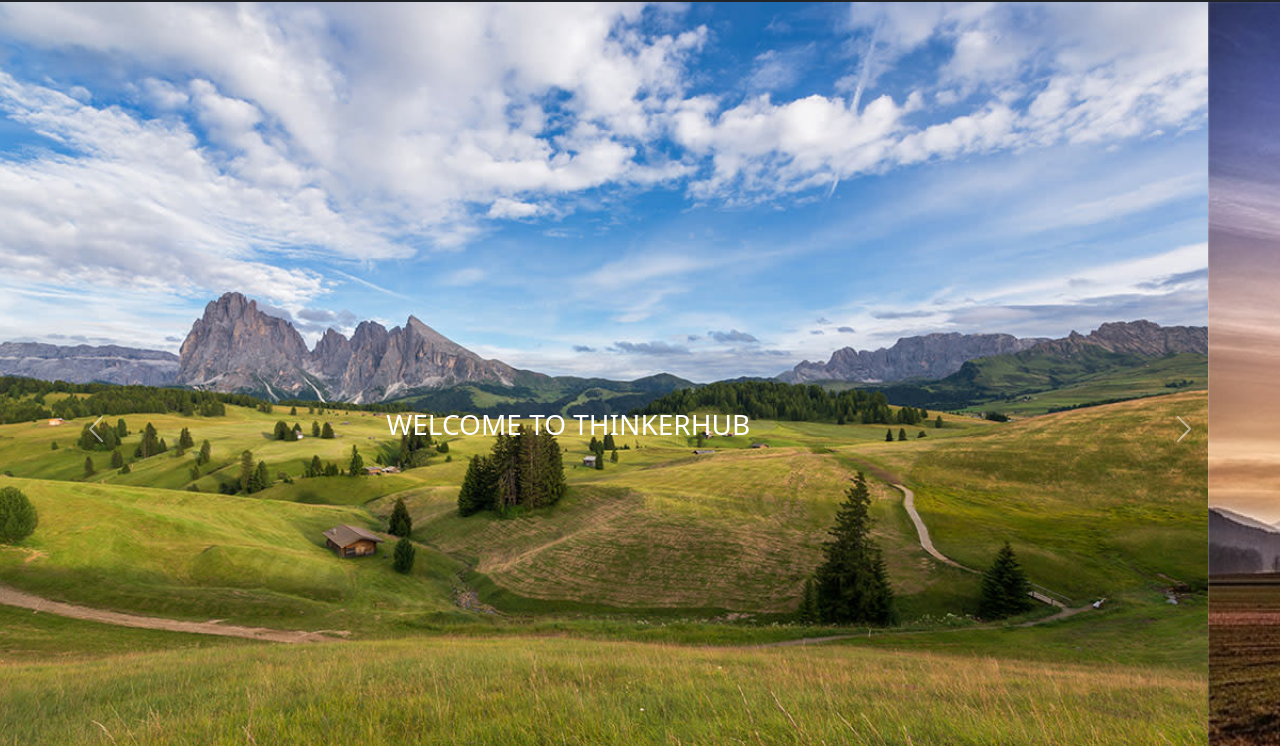
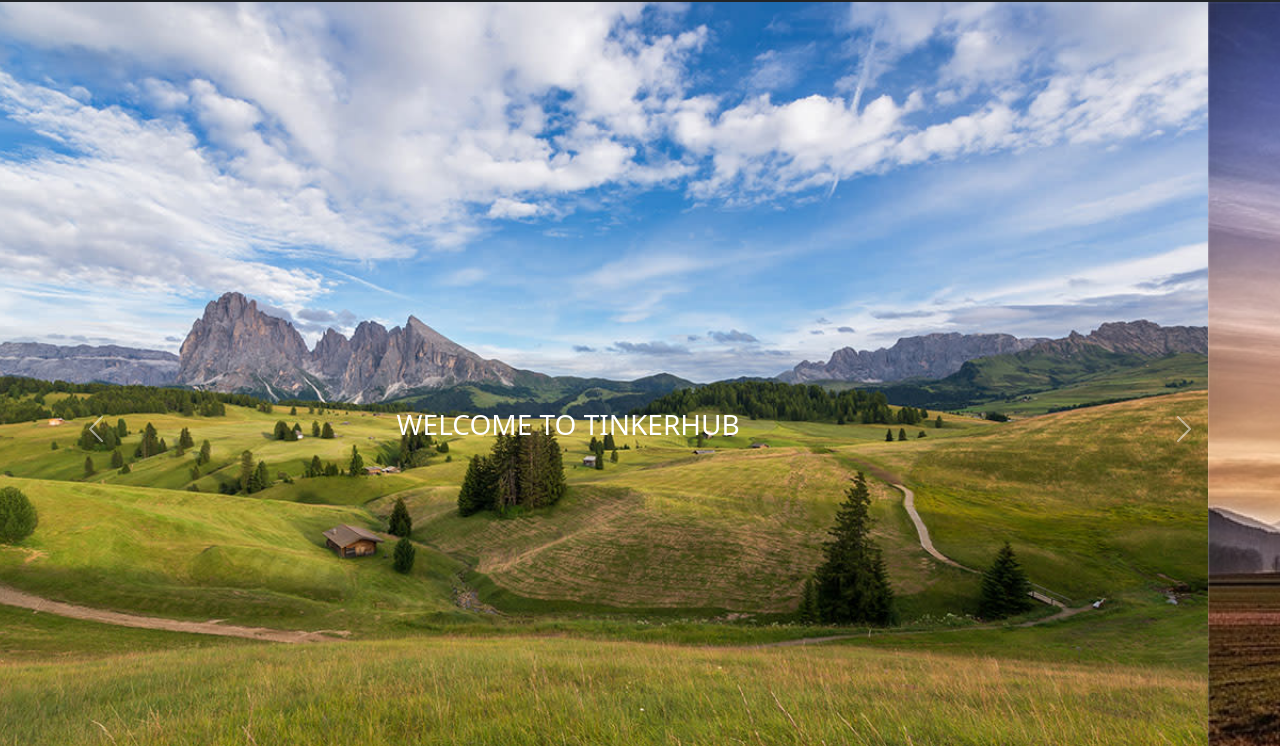
Before and after one commit to nihal-b/-Console-Bootstrap-, a plain HTML site: page index.html in a window 1280 px wide. Shown: the part 54-800 px from the top of the page. Drawn offline with nearby package versions, Linux system fonts and the light colour scheme.

Commit message:
Update index.html

```diff
--- a/index.html
+++ b/index.html
@@ -69,19 +69,19 @@
             <div class="carousel-item active">
                 <img src="landscape 2.jpg" class="d-block w-100" alt="...">
                 <div class="carousel-caption">
-                    <h3>WELCOME TO THINKERHUB</h3>
+                    <h3>WELCOME TO TINKERHUB</h3>
                 </div>
             </div>
             <div class="carousel-item">
                 <img src="landscape.jpg" class="d-block w-100" alt="...">
                 <div class="carousel-caption">
-                    <h3>WELCOME TO THINKERHUB</h3>
+                    <h3>WELCOME TO TINKERHUB</h3>
                 </div>
             </div>
             <div class="carousel-item">
                 <img src="lighting.jpg" class="d-block w-100" alt="...">
                 <div class="carousel-caption">
-                    <h3>WELCOME TO THINKERHUB</h3>
+                    <h3>WELCOME TO TINKERHUB</h3>
                 </div>
             </div>
         </div>
```
